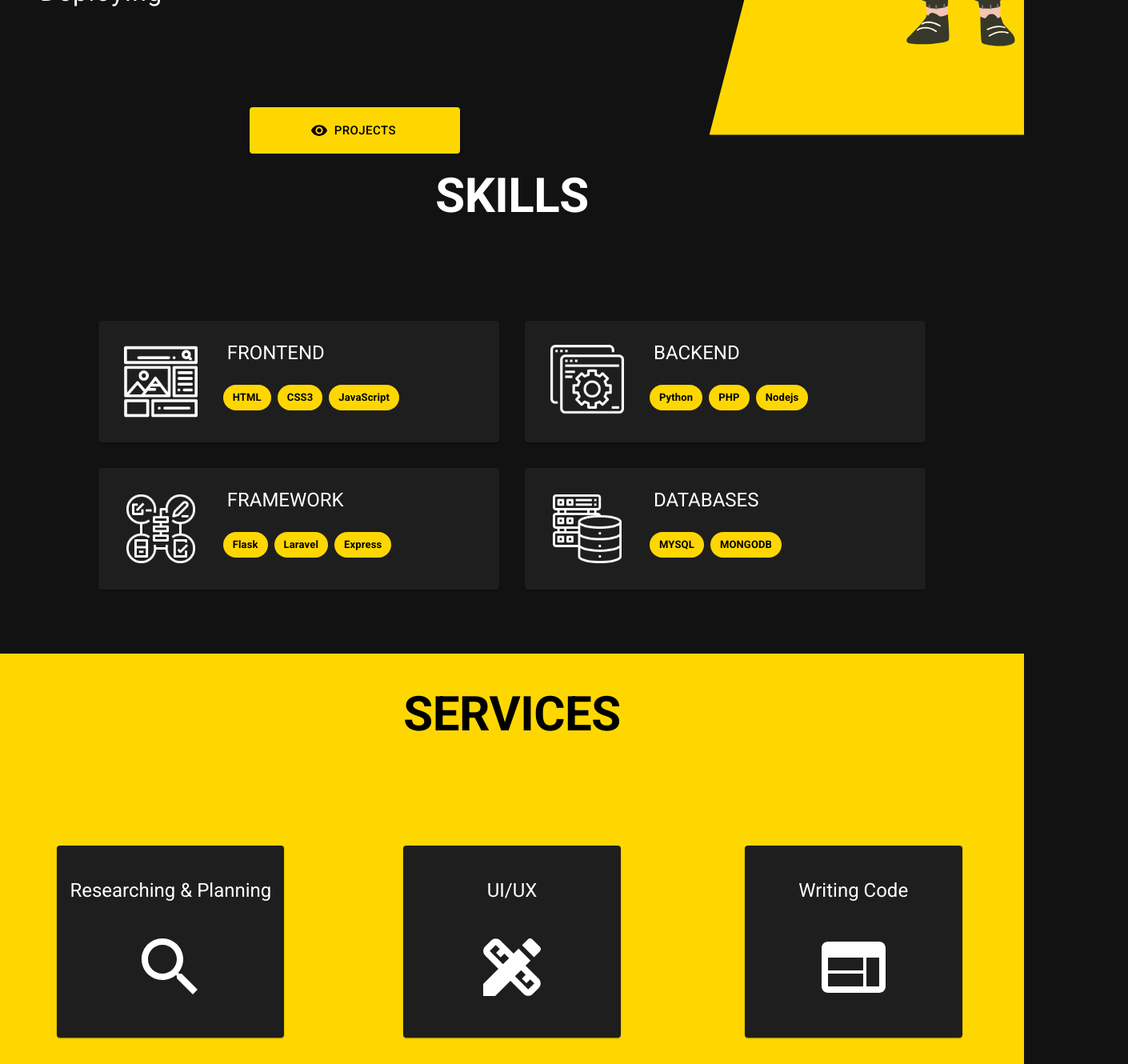
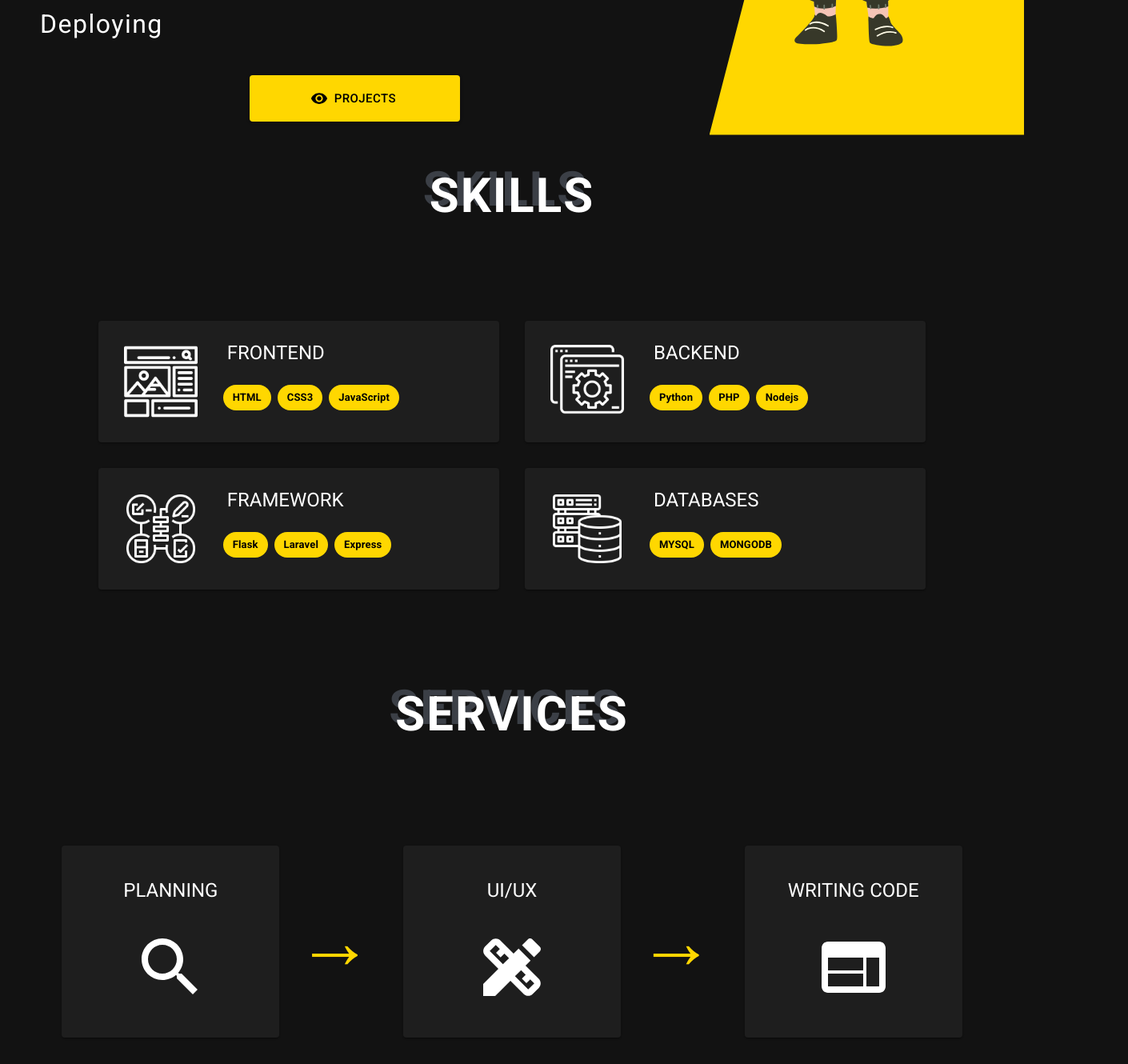
Before and after one commit to medo94my/official, a React (Vite) app: page / in a window 1280 px wide. Shown: the part 660-1990 px from the top of the page at 80% size, 1410 px wide, since content can reach past the window. Built offline with nearby package versions, Linux system fonts and the light colour scheme.

Commit message:
added arrow

```diff
--- a/src/components/About.jsx
+++ b/src/components/About.jsx
@@ -32,18 +32,6 @@ const About = () => {
                           </Box>
                           </Box>
                           <Typography variant='subtitle1' textAlign={{xs:'center',md:'left'}} sx={{mb:5}}>I've created websites using cutting-edge technology and have worked with backend technologies like Python Flask, Python Django, and Nodejs Express, as well as frontend technologies like vanilla Javascript, Reactjs, and Vue.</Typography>
-                            <Stack direction='row' justifyContent='center'>
-                            <IconButton aria-label="Github">
-                            <GitHub />
-                          </IconButton>
-                            <IconButton aria-label="LinkedIn">
-                            <LinkedIn />
-                          </IconButton>
-                            <IconButton aria-label="Twitter">
-                            <Twitter />
-                          </IconButton>
-
-                            </Stack>
                         </Grid>
                         <Grid item lg={4}  display={{xs:'none',lg:'block'}}>
                         <img className="about-img" src={about} width="500" alt=""/>
--- a/src/components/CardInfo.jsx
+++ b/src/components/CardInfo.jsx
@@ -10,19 +10,53 @@ const MyCardMedia=styled(CardMedia)`
     color:white;
 }
 `
+
+const Arrow=styled('span')(
+  {
+    display:'inline-block',
+   ' &::after':{
+      content:'"→"',
+      color:'gold',
+      animation:'animate 1s linear infinite',
+      position:'absolute',
+      fontSize:96,
+      fontWeight:700,
+      top:'50%',
+      right:'-40px',
+      transform: 'translateY(-50%)',
+
+      '@keyframes animate':{
+        '0%':{
+          color:'gold'
+        },
+        '50%':{
+          color:'orange'
+        },
+        '75%':{
+          color:'yellow'
+        },
+        '100%':{
+          color:'gold'
+        },
+      }
+    }
+  },
+)
 export default function CardInfo({item}) {
   return (
-    <Grid item sx={{p:3}}  xs={12} sm={4} container justifyContent='center' alignItems='center'>
+    <Grid item sx={{p:3}} position='relative'  xs={12} sm={4} container justifyContent='center' alignItems='center'>
     <Card sx={{minWidth:'17rem'}}>
       <CardActionArea sx={{height:'15rem' }} >
         <CardContent>
-          <Typography variant="h5" textAlign={'center'} color="text.primary">
+          <Typography variant="h5" textAlign={'center'} color="text.primary" textTransform={'uppercase'}>
            {item.desc}
           </Typography>
         </CardContent>
         {item.img}
       </CardActionArea>
     </Card>
+    {item.id !==3 && <Arrow sx={{ display:{xs:'none',lg:'inline-block'}}}/>}
+
      </Grid>
   );
 }
--- a/src/components/Footer.jsx
+++ b/src/components/Footer.jsx
@@ -1,9 +1,10 @@
 import * as React from 'react';
 import CssBaseline from '@mui/material/CssBaseline';
-import Box from '@mui/material/Box';
+import {Box,IconButton,Stack} from '@mui/material';
 import Typography from '@mui/material/Typography';
 import Container from '@mui/material/Container';
 import Link from '@mui/material/Link';
+import { Email, GitHub, Home, LinkedIn, Twitter, WhatsApp } from '@mui/icons-material'
 
 function Copyright() {
   return (
@@ -27,6 +28,19 @@ function Copyright() {
       }}
     >
 
+                            <Stack direction='row' justifyContent='center' my={3}>
+                            <IconButton size='large' aria-label="Github">
+                            <GitHub fontSize='large'/>
+                          </IconButton>
+                            <IconButton aria-label="LinkedIn" size='large'>
+                            <LinkedIn fontSize='large'/>
+                          </IconButton>
+                            <IconButton aria-label="Twitter" size='large'>
+                            <Twitter fontSize='large'/>
+                          </IconButton>
+
+                            </Stack>
+
       <Box
         component="footer"
         sx={{
--- a/src/components/Hero.jsx
+++ b/src/components/Hero.jsx
@@ -3,7 +3,7 @@ import Typed from "typed.js"
 import { Typography, Button, Stack, Box } from "@mui/material"
 import { styled } from "@mui/system"
 import { Visibility } from "@mui/icons-material"
-import ave from '/src/img/Group.svg'
+import ave from "/src/img/Group.svg"
 const MyComponent = styled("div")({
     clipPath: "polygon(100% 0, 100% 50%, 100% 100%, 0% 100%, 25% 50%, 0% 0%)",
     width: "100%",
@@ -23,14 +23,11 @@ const Wave = styled("div")({
     transform: "rotate(180deg)",
     zIndex: -1,
 })
-const Img=styled('img')`
-position:absolute;
-top:50%;
-right:auto;
-// margin:0px auto;
-transform:translateY(-50%);
-
-
+const Img = styled("img")`
+    position: absolute;
+    top: 50%;
+    right: 10px;
+    transform: translateY(-50%);
 `
 
 export const Hero = () => {
@@ -64,7 +61,7 @@ export const Hero = () => {
                     direction="column"
                     justifyContent="center"
                     px="50px"
-                    width='100%'
+                    width="100%"
                     gap={5}
                     alignItems={{ xs: "center", md: "flex-start" }}
                     sx={{ height: "100%", py: 10, position: "relative" }}
@@ -83,7 +80,7 @@ export const Hero = () => {
                             <br />
                             i'm, ahmed <br />
                             <Box
-                                sx={{ height: "4rem", py: { xs: 3,md:0 } }}
+                                sx={{ height: "4rem", py: { xs: 3, md: 0 } }}
                                 style={{ color: "gold" }}
                                 ref={occupation}
                             ></Box>
@@ -95,7 +92,7 @@ export const Hero = () => {
                             textTransform={"capitalize"}
                             textAlign="center"
                             fontWeight="400"
-                            width='100%'
+                            width="100%"
                             color="white"
                             fontSize={{
                                 xs: "1.2rem",
@@ -112,17 +109,17 @@ export const Hero = () => {
                     <Button
                         variant="contained"
                         sx={{
-                            mt: { xs: 30, md: 10 },
+                            mt: { xs: 30, md: 0 },
                             px: 10,
                             py: 2,
                             mx: "auto",
-                            color: {xs:"white",lg:'black'},
-                            backgroundColor: {xs:"black",lg:'gold'},
+                            color: { xs: "white", lg: "black" },
+                            backgroundColor: { xs: "black", lg: "gold" },
                             transition: "all .5s ease-in",
                             "&:hover": {
-                                transform:'scale(.95)',
-                                backgroundColor:{xs:"black",lg:'gold'},
-                                color: {xs:"gold",lg:'white'},
+                                transform: "scale(.95)",
+                                backgroundColor: { xs: "black", lg: "gold" },
+                                color: { xs: "gold", lg: "white" },
                             },
                         }}
                         size="large"
@@ -138,8 +135,8 @@ export const Hero = () => {
                     flex={1}
                     sx={{ position: "relative", height: "100%" }}
                 >
-                    <MyComponent/>
-                    <Img  src={ave}/>
+                    <MyComponent />
+                    <Img src={ave} />
 
                     {/* <Image src={Me}/> */}
                 </Stack>
--- a/src/components/Section.jsx
+++ b/src/components/Section.jsx
@@ -1,10 +1,10 @@
-import { Container, Grid, Typography, Stack } from "@mui/material";
-import React from "react";
-import ComplexGrid from "./ComplexGrid";
-import { WaterMark } from "./utils";
-import { skills as data } from "../data";
+import { Container, Grid, Typography, Stack } from "@mui/material"
+import React from "react"
+import ComplexGrid from "./ComplexGrid"
+import { WaterMark } from "./utils"
+import { skills as data } from "../data"
 
-const Section = ({title,children,styles}) => {
+const Section = ({ title, children, styles }) => {
     return (
         <Grid container sx={styles}>
             {/* <Grid
@@ -29,7 +29,15 @@ const Section = ({title,children,styles}) => {
             >
                 <Typography
                     variant="h2"
-          sx={{ textTransform: "uppercase", fontWeight: "bold", marginY: 5 }}
+                    sx={{
+                        textTransform: "uppercase",
+                        fontWeight: "bold",
+                        marginY: 5,
+                        letterSpacing:'2px',
+                        color:'#fff',
+                        textShadow:'-1vmin -1vmin #3b3f46'
+
+                    }}
                 >
                     {title}
                 </Typography>
@@ -43,7 +51,7 @@ const Section = ({title,children,styles}) => {
                 </Grid>
             </Grid>
         </Grid>
-  );
-};
+    )
+}
 
-export default Section;
+export default Section
--- a/src/components/Services.jsx
+++ b/src/components/Services.jsx
@@ -1,3 +1,4 @@
+import styled from '@emotion/styled'
 import { DesignServices, Search, Web } from '@mui/icons-material'
 import { Box, Container, Grid, Stack, Typography } from '@mui/material'
 import React from 'react'
@@ -10,7 +11,7 @@ const data=[
   {
     id:1,
     img:<Search sx={{display:'block',width:'128px',height:'128px',mx:'auto', p:2}} />,
-    desc:'Researching & Planning'
+    desc:'Planning'
   },
   {
     id:2,
@@ -25,9 +26,10 @@ const data=[
 ]
 const Services = () => {
   return (
-          <Section title={'Services'} styles={{backgroundColor:'gold',color:'black'}}>
+          <Section title={'Services'}>
               {data.map(item=>(
-              <CardInfo key={item.id} item={item}  />
+              <CardInfo key={item.id} className='arrow' item={item}  />
+
               ))}
           </Section>
 
```
Also changed, not shown: 1 other file (tests, documents, lock files or other folders). Lines whose indentation alone changed are shown as unchanged.
